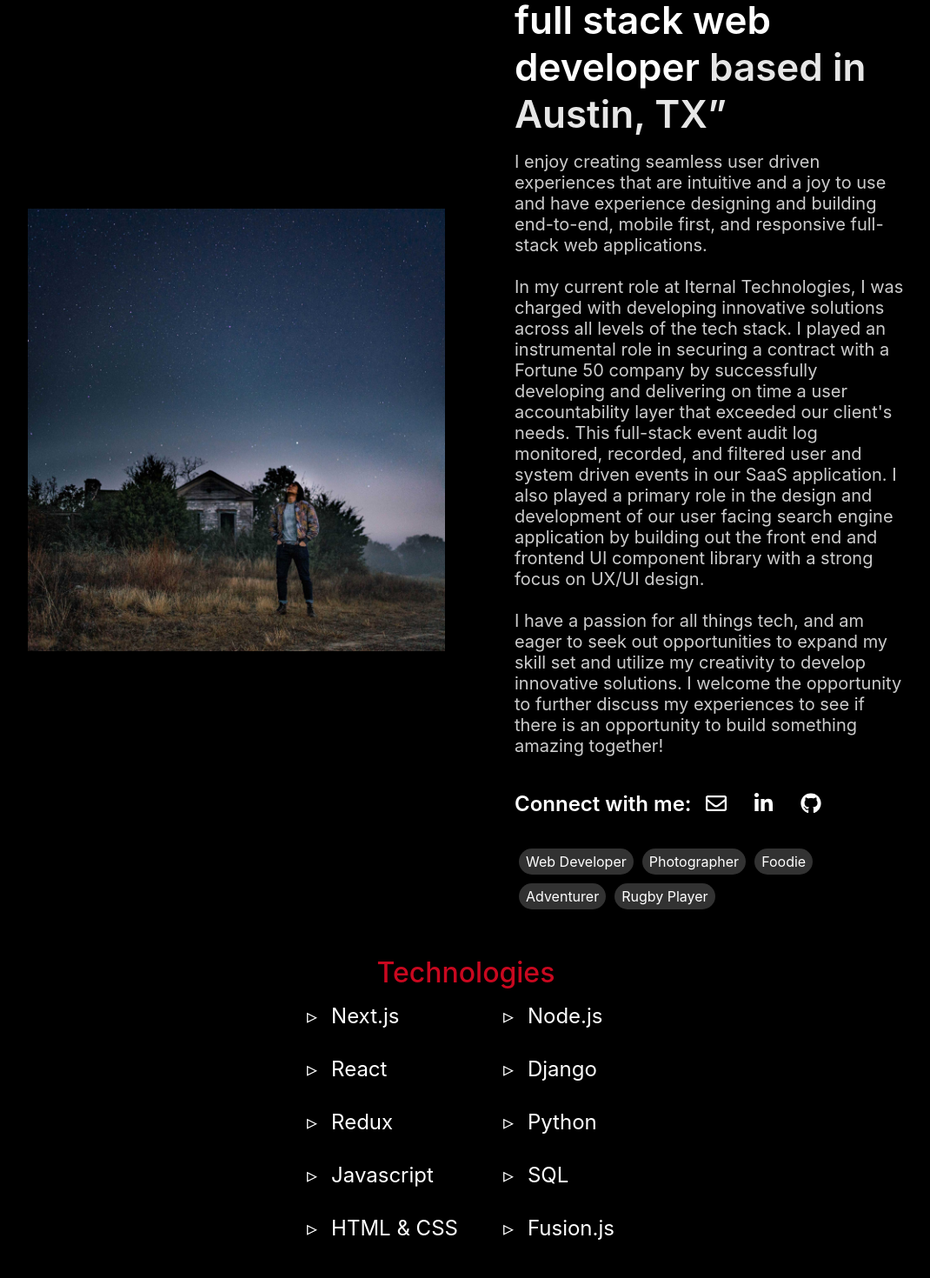
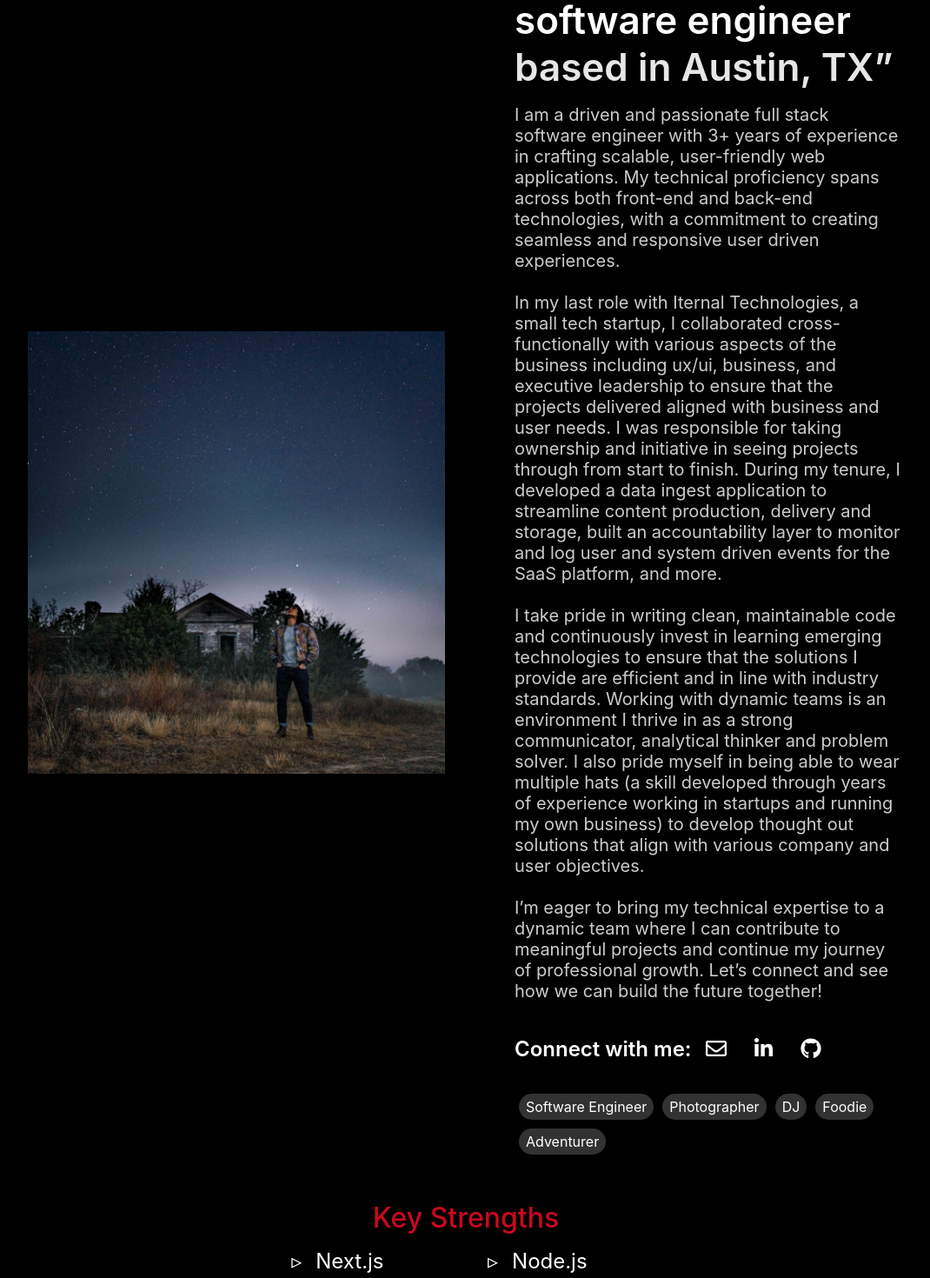
Before and after one commit to wwangcode/resume-website, a Next.js app: page / in a window 1280 px wide. Shown: the part 1100-2570 px from the top of the page at 87% size, without its empty margins (104-1174 px from the left). Built offline with nearby package versions, Linux system fonts and the light colour scheme.

Commit message:
updates to about me

```diff
--- a/components/about.js
+++ b/components/about.js
@@ -16,17 +16,19 @@ const About = ({isMobile, scrollTo}) => {
                 </ImageContainer>
                 <TextContainer>
                     <Intro>
-                        “Hello! I'm William, a <IntroSpan>full stack web developer</IntroSpan> based in Austin, TX”
+                        “Hello! I'm William, a <IntroSpan>software engineer</IntroSpan> based in Austin, TX”
                     </Intro>
                     <Body>
-                        I enjoy creating seamless user driven experiences that are intuitive and a joy to use and have experience designing and building end-to-end, mobile first, and responsive full-stack web applications.
+                        I am a driven and passionate full stack software engineer with 3+ years of experience in crafting scalable, user-friendly web applications. My technical proficiency spans across both front-end and back-end technologies, with a commitment to creating seamless and responsive user driven experiences.
                         <br />
                         <br />
-                        In my current role at Iternal Technologies, I was charged with developing innovative solutions across all levels of the tech stack. I played an instrumental role in securing a contract with a Fortune 50 company by successfully developing and delivering on time a user accountability layer that exceeded our client's needs. This full-stack event audit log monitored, recorded, and filtered user and system driven events in our SaaS application. I also played a primary role in the design and development of our user facing search engine application by building out the front end and frontend UI component library with a strong focus on UX/UI design.
+                        In my last role with Iternal Technologies, a small tech startup, I collaborated cross-functionally with various aspects of the business including ux/ui, business, and executive leadership to ensure that the projects delivered aligned with business and user needs. I was responsible for taking ownership and initiative in seeing projects through from start to finish. During my tenure, I developed a data ingest application to streamline content production, delivery and storage, built an accountability layer to monitor and log user and system driven events for the SaaS platform, and more.
                         <br />
                         <br />
-                        I have a passion for all things tech, and am eager to seek out opportunities to expand my skill set and utilize my creativity to develop innovative solutions. I welcome the opportunity to further discuss my experiences to see if there is an opportunity to build something amazing together!
-
+                        I take pride in writing clean, maintainable code and continuously invest in learning emerging technologies to ensure that the solutions I provide are efficient and in line with industry standards. Working with dynamic teams is an environment I thrive in as a strong communicator, analytical thinker and problem solver. I also pride myself in being able to wear multiple hats (a skill developed through years of experience working in startups and running my own business) to develop thought out solutions that align with various company and user objectives.
+                        <br />
+                        <br />
+                        I’m eager to bring my technical expertise to a dynamic team where I can contribute to meaningful projects and continue my journey of professional growth. Let’s connect and see how we can build the future together!
                         <br />
                         <br />
                         <Connect>Connect with me:</Connect>
@@ -47,16 +49,16 @@ const About = ({isMobile, scrollTo}) => {
                         </Link>
                     </Body>
                     <TagContainer>
-                        <Tag>Web Developer</Tag>
+                        <Tag>Software Engineer</Tag>
                         <Tag>Photographer</Tag>
+                        <Tag>DJ</Tag>
                         <Tag>Foodie</Tag>
                         <Tag>Adventurer</Tag>
-                        <Tag>Rugby Player</Tag>
                     </TagContainer>
                 </TextContainer>
             </ContentContainer>
             <StackContainer>
-                <TechTitle>Technologies</TechTitle>
+                <TechTitle>Key Strengths</TechTitle>
                 <ListContainer>
                     <List>
                         <Item>Next.js</Item>
@@ -69,8 +71,8 @@ const About = ({isMobile, scrollTo}) => {
                         <Item>Node.js</Item>
                         <Item>Django</Item>
                         <Item>Python</Item>
-                        <Item>SQL</Item>
-                        <Item>Fusion.js</Item>
+                        <Item>SQL/NoSQL </Item>
+                        <Item>AWS</Item>
                     </List>
                 </ListContainer>
             </StackContainer>
--- a/components/portfolio.js
+++ b/components/portfolio.js
@@ -6,9 +6,6 @@ import { faGithub } from '@fortawesome/free-brands-svg-icons'
 import { faExternalLinkAlt } from '@fortawesome/free-solid-svg-icons'
 
 const Portfolio = ({isMobile, scrollTo}) => {
-    // useEffect(() => {
-    // }, [isMobile])
-
 
     return (
         <Container isMobile={isMobile}>
```
Also changed, not shown: public/images/wwangphoto-desktop.jpg (added).
